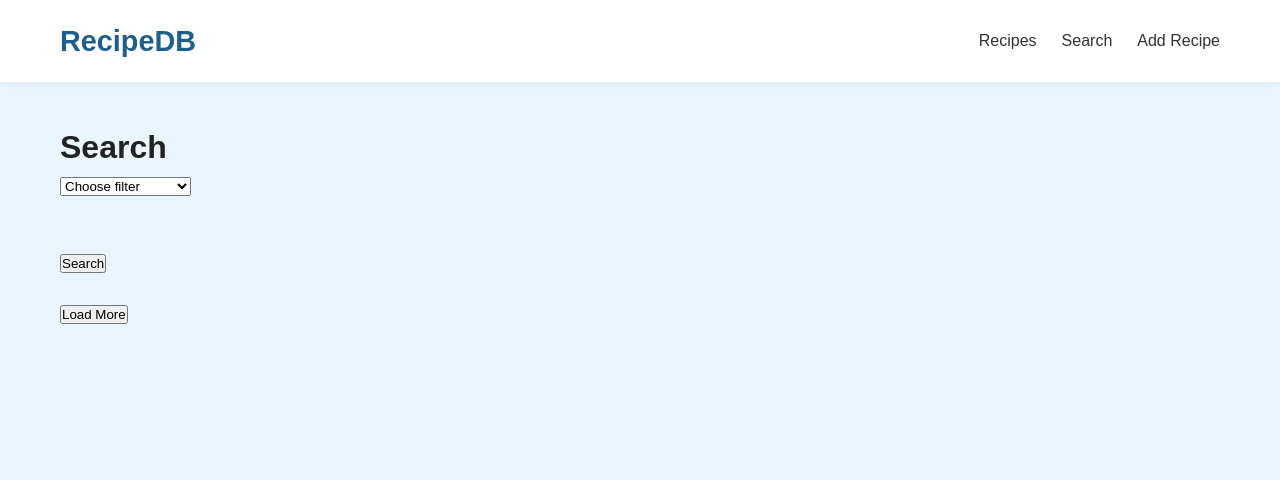
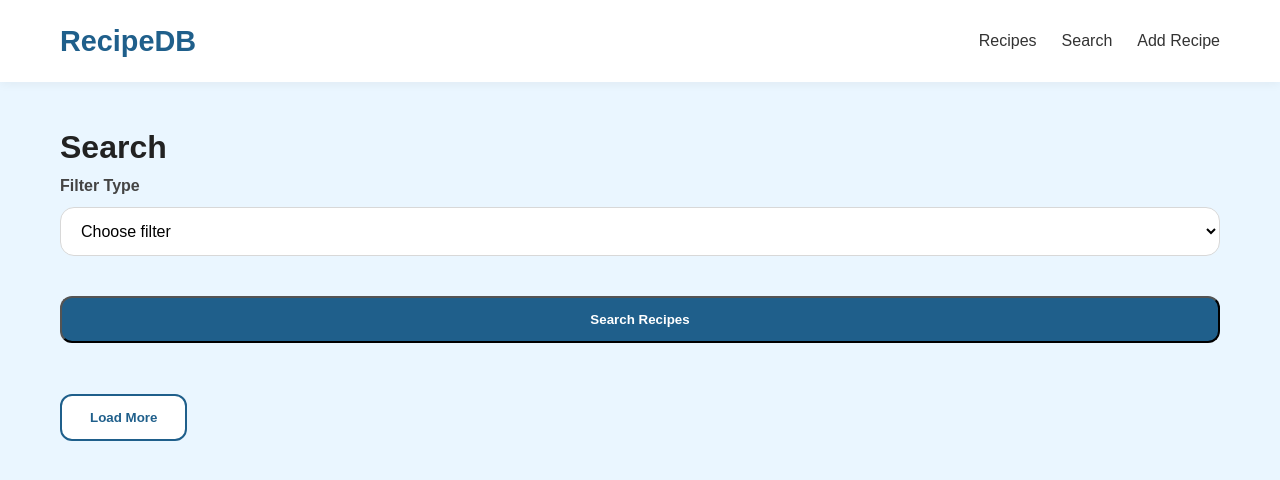
Before and after one commit to Aphan9561/recipes-DB, a Flask app: page /search in a window 1280 px wide. Shown: the top 480 px of the page. Run offline with Flask 3, Linux system fonts and the light colour scheme.

Commit message:
adding some css to buttons

```diff
--- a/static/styles.css
+++ b/static/styles.css
@@ -521,3 +521,58 @@ textarea{
     position: relative;
     display: inline-block;
 }
+
+.search-controls{
+    display: flex;
+    flex-direction: column;
+    gap: 20px;
+}
+
+.input-group{
+    display: flex;
+    flex-direction: column;
+    gap: 8px;
+}
+
+.input-group label{
+    font-weight: 600;
+    color: #444;
+}
+
+/* SEARCH INPUTS */
+
+select,
+input,
+textarea{
+    width: 100%;
+    padding: 14px 16px;
+
+    border: 1px solid #d8d8d8;
+    border-radius: 14px;
+
+    font-size: 1rem;
+    font-family: inherit;
+
+    background: white;
+
+    transition: 0.2s;
+}
+
+select:focus,
+input:focus,
+textarea:focus{
+    outline: none;
+    border-color: #1f5f8b;
+    box-shadow: 0 0 0 4px rgba(31,95,139,0.1);
+}
+
+.dynamic-inputs{
+    display: flex;
+    flex-wrap: wrap;
+    gap: 16px;
+}
+
+.dynamic-inputs input,
+.dynamic-inputs select{
+    min-width: 220px;
+}
--- a/templates/recipes.html
+++ b/templates/recipes.html
@@ -43,7 +43,7 @@
     </div>
 
     <div class="load-more-container">
-        <button onclick="loadMore()">Load More</button>
+        <button onclick="loadMore()" class="secondary-btn">Load More</button>
     </div>
 </div>
 
--- a/templates/search.html
+++ b/templates/search.html
@@ -5,30 +5,6 @@
     <meta name="viewport" content="width=device-width, initial-scale=1.0">
     <link rel="stylesheet" href="{{ url_for('static', filename='styles.css') }}">
     <title>Search</title>
-
-    <style>
-        .suggestions {
-            border: 1px solid #ccc;
-            background: white;
-            position: absolute;
-            width: 250px;
-            z-index: 1000;
-        }
-
-        .suggestion-item {
-            padding: 6px;
-            cursor: pointer;
-        }
-
-        .suggestion-item:hover {
-            background: #eee;
-        }
-
-        .chef-wrapper {
-            position: relative;
-            display: inline-block;
-        }
-    </style>
 </head>
 
 <body>
@@ -48,6 +24,11 @@
 
     <h1>Search</h1>
 
+    <div class="search-controls">
+
+        <div class="input-group">
+            <label for="filterType">Filter Type</label>
+
             <select id="filterType">
                 <option value="">Choose filter</option>
                 <option value="cuisine">Cuisine</option>
@@ -62,20 +43,21 @@
                 <option value="nutrition">Nutrition</option>
                 <option value="rating">Rating</option>
             </select>
+        </div>
 
-    <br><br>
+        <div id="dynamicInputs" class="dynamic-inputs"></div>
 
-    <div id="dynamicInputs"></div>
+        <button onclick="searchRecipes()" class="primary-btn">
+            Search Recipes
+        </button>
 
-    <br>
-
-    <button onclick="searchRecipes()">Search</button>
+    </div>
 
     <br><br>
 
     <div id="results" class="recipe-grid"></div>
 
-    <button onclick="searchRecipes(false)">Load More</button>
+    <button onclick="searchRecipes(false)" class="secondary-btn">Load More</button>
 
 </div>
 
@@ -240,10 +222,16 @@ async function searchRecipes(reset = true) {
     data.forEach(r => {
         container.innerHTML += `
             <div class="recipe-card">
+
+                ${r.photoURL
+                    ? `<img src="${r.photoURL}" alt="${r.name}">`
+                    : ""
+                }
+
                 <a href="/recipes/${r.recipeID}">
                     <h3>${r.name}</h3>
                 </a>
-                <img src="${r.photoURL}" width="150">
+
             </div>
         `;
     });
```
Lines whose indentation alone changed are shown as unchanged.
